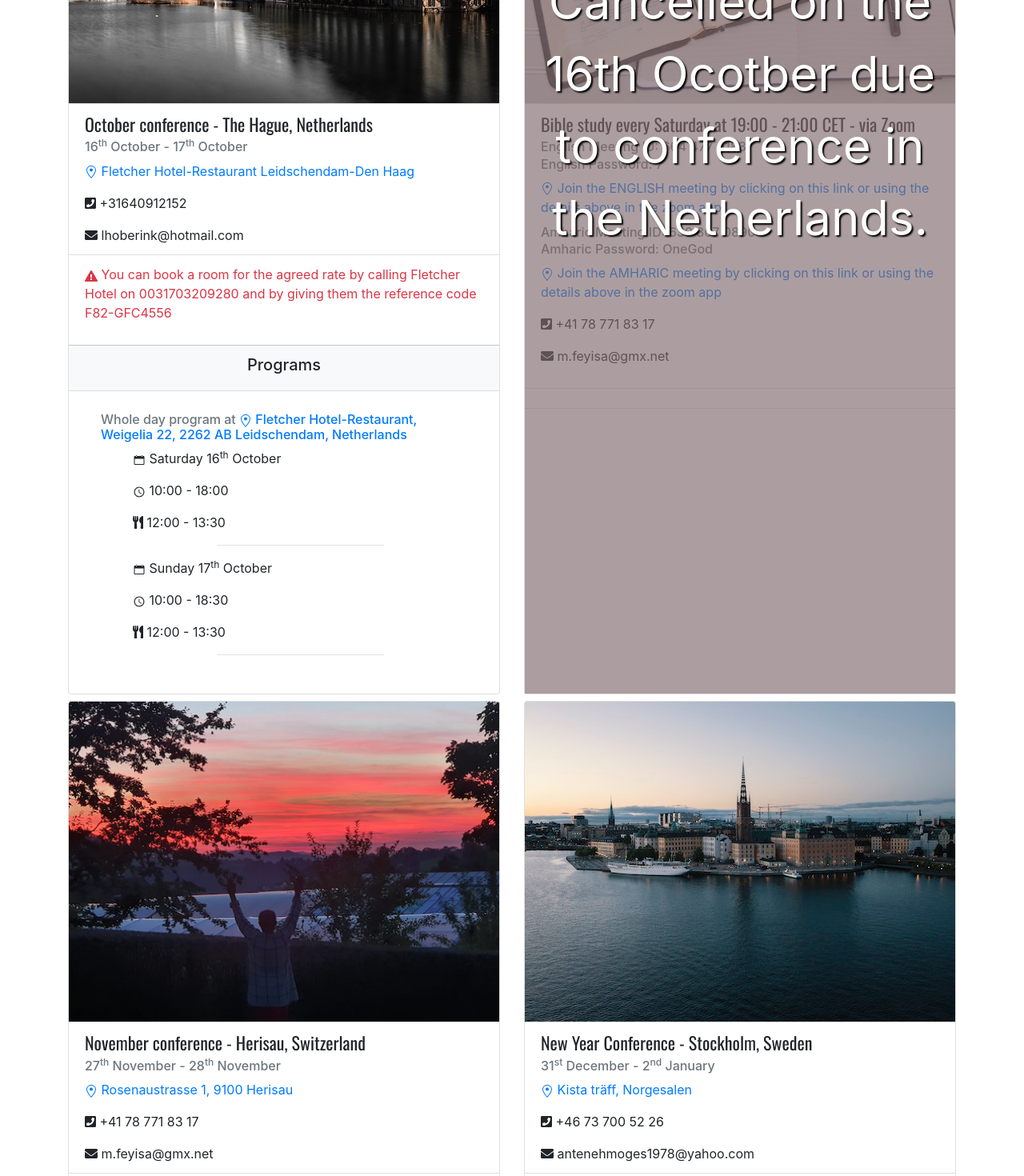
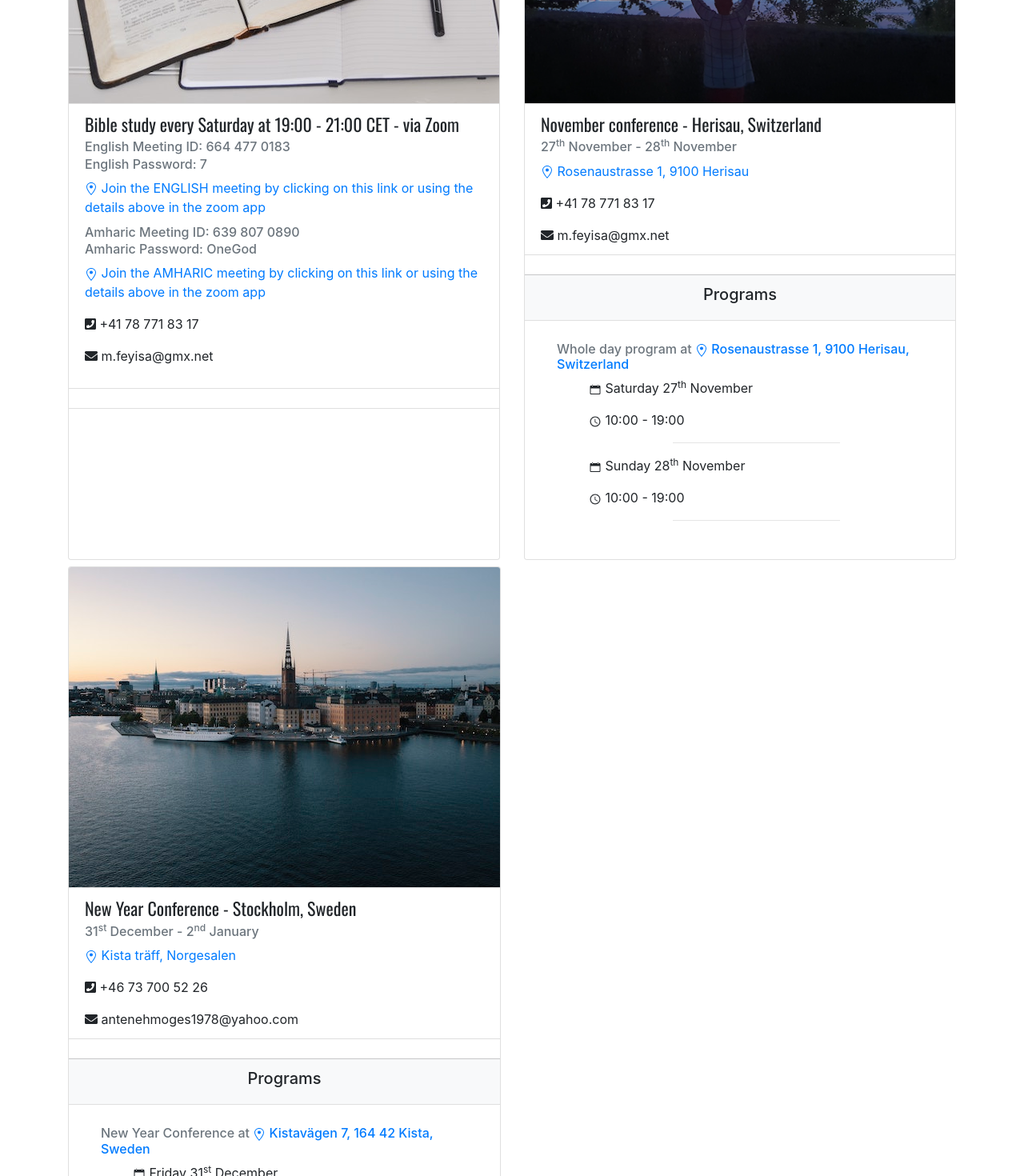
Before and after one commit to Haimanot1989/church, a React (Create React App) app: page / in a window 1280 px wide. Shown: the part 600-2070 px from the top of the page at 80% size. Built offline with nearby package versions, Linux system fonts and the light colour scheme.

Commit message:
update confs

```diff
--- a/src/components/Cards.js
+++ b/src/components/Cards.js
@@ -10,20 +10,19 @@ import { Overlay } from "./Overlay";
 
 const Cards = () => {
   let europeBibleStudyOnZoom = onlineMeetings["europeBibleStudyOnZoom"];
-  let octoberConference2021 = conferences["octoberConference2021"];
   let novemberConferenceSwitzerland =
     conferences["novemberConferenceSwitzerland"];
   let newYearConference2022 = conferences["newYearConference2022"];
-
+  let placeHolder = {};
   return (
     <>
       <div className="card-deck mb-2">
-        <Card {...octoberConference2021} />
         <OnlineMeetingCard {...europeBibleStudyOnZoom} />
+        <Card {...novemberConferenceSwitzerland} />
       </div>
       <div className="card-deck mb-2">
-        <Card {...novemberConferenceSwitzerland} />
         <Card {...newYearConference2022} />
+        <Card {...placeHolder} />
       </div>
     </>
   );
--- a/src/components/data/onlineMeetings.json
+++ b/src/components/data/onlineMeetings.json
@@ -217,9 +217,7 @@
     "contactInformation": {
       "emails": ["m.feyisa@gmx.net"],
       "phoneNumbers": ["+41 78 771 83 17"]
-    },
-    "isCancelled": true,
-    "cancelledMessage": "Cancelled on the 16th Ocotber due to conference in the Netherlands."
+    }
   },
   "decemberConference2020": {
     "platformName": "Zoom",
```
